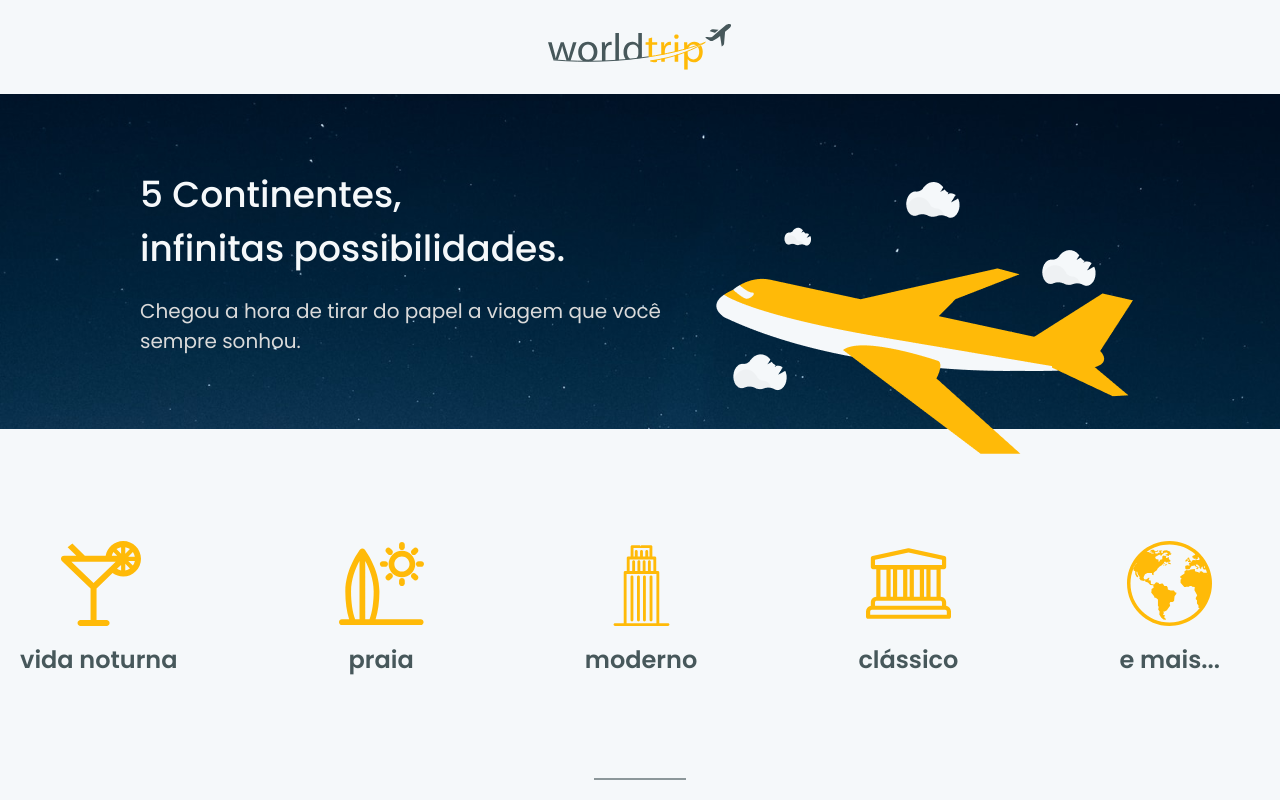
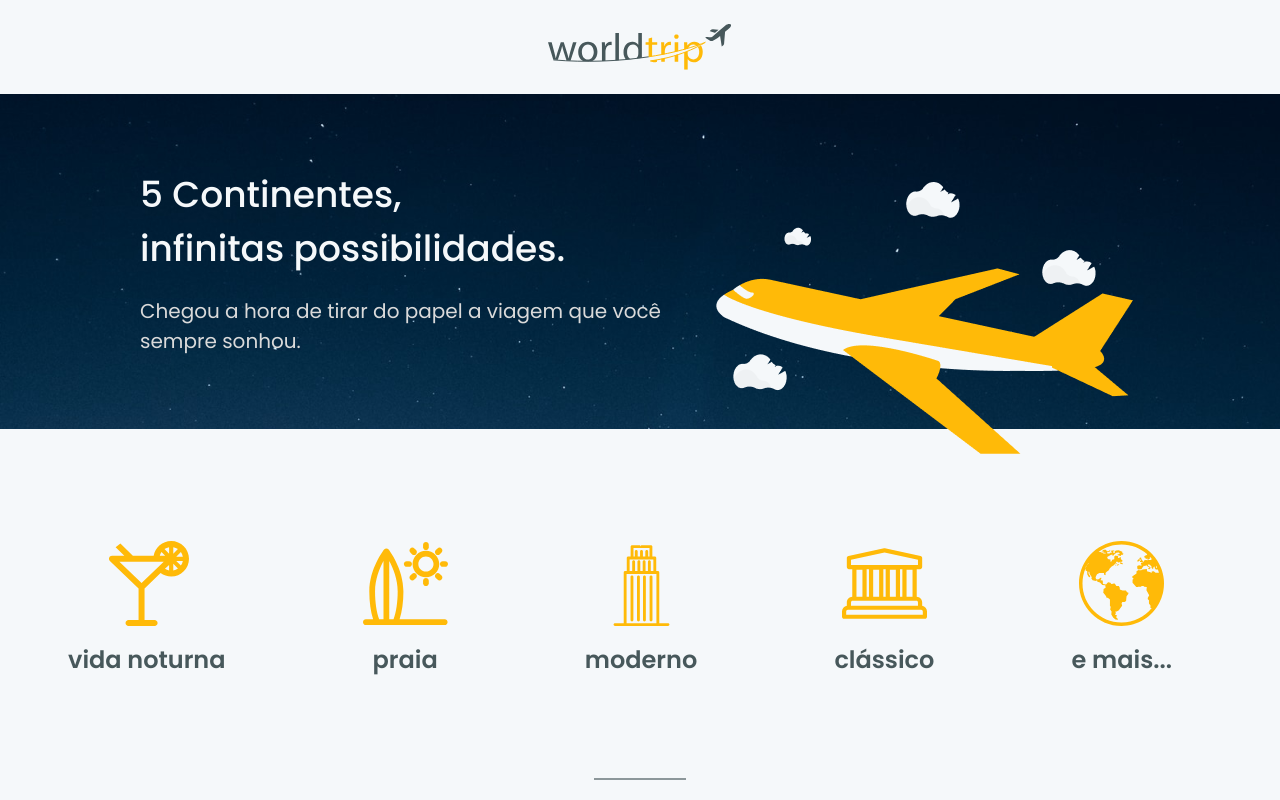
Before and after one commit to yuriqpaiva/world-trip, a Next.js app: page / in a window 1280 px wide. Shown: the top 800 px of the page. Built offline with nearby package versions, Linux system fonts and the light colour scheme.

Commit message:
Adjust trip categories padding

```diff
--- a/src/components/TripCategories.tsx
+++ b/src/components/TripCategories.tsx
@@ -42,7 +42,7 @@ export function TripCategories() {
       mt={{ base: "9", lg: "28" }}
       mb={{ base: 5, lg: "20" }}
       w="100%"
-      px={{ base: 0, md: "12", lg: 0 }}
+      px={{ base: 0, md: "12", lg: "12" }}
     >
       <UnorderedList
         listStyleType="none"
```
